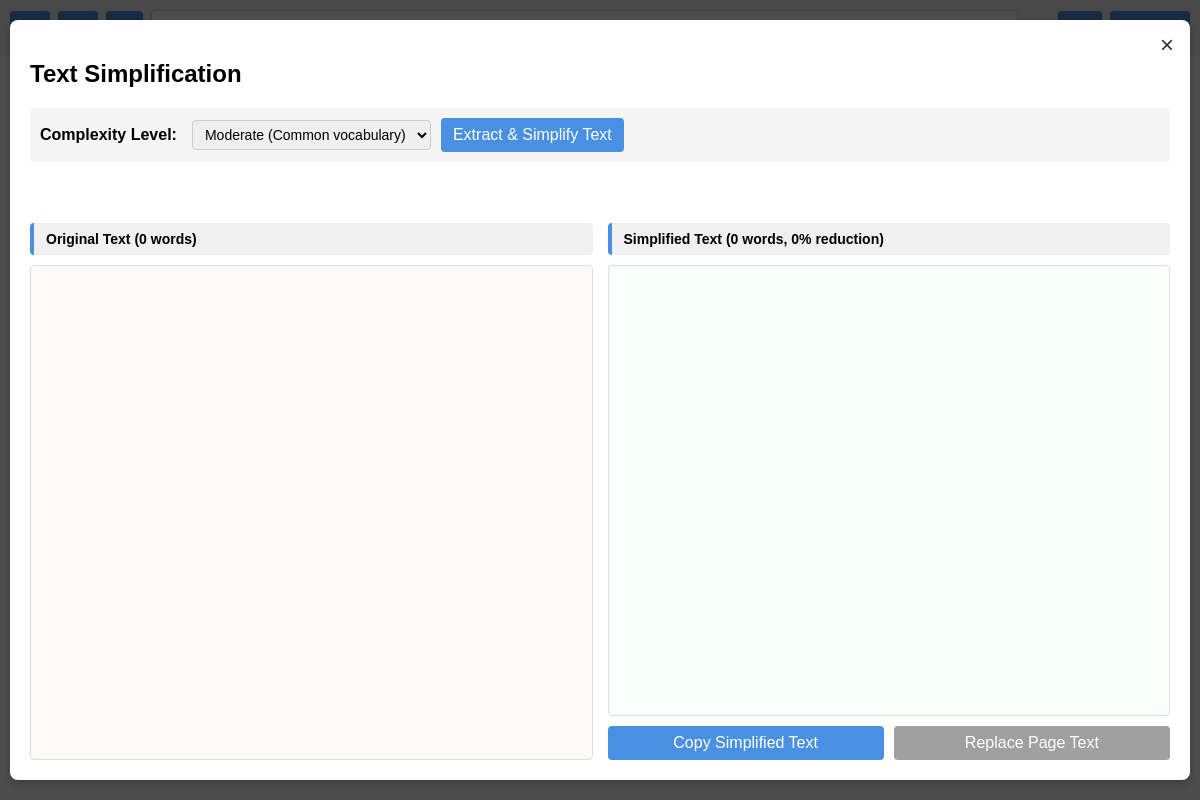
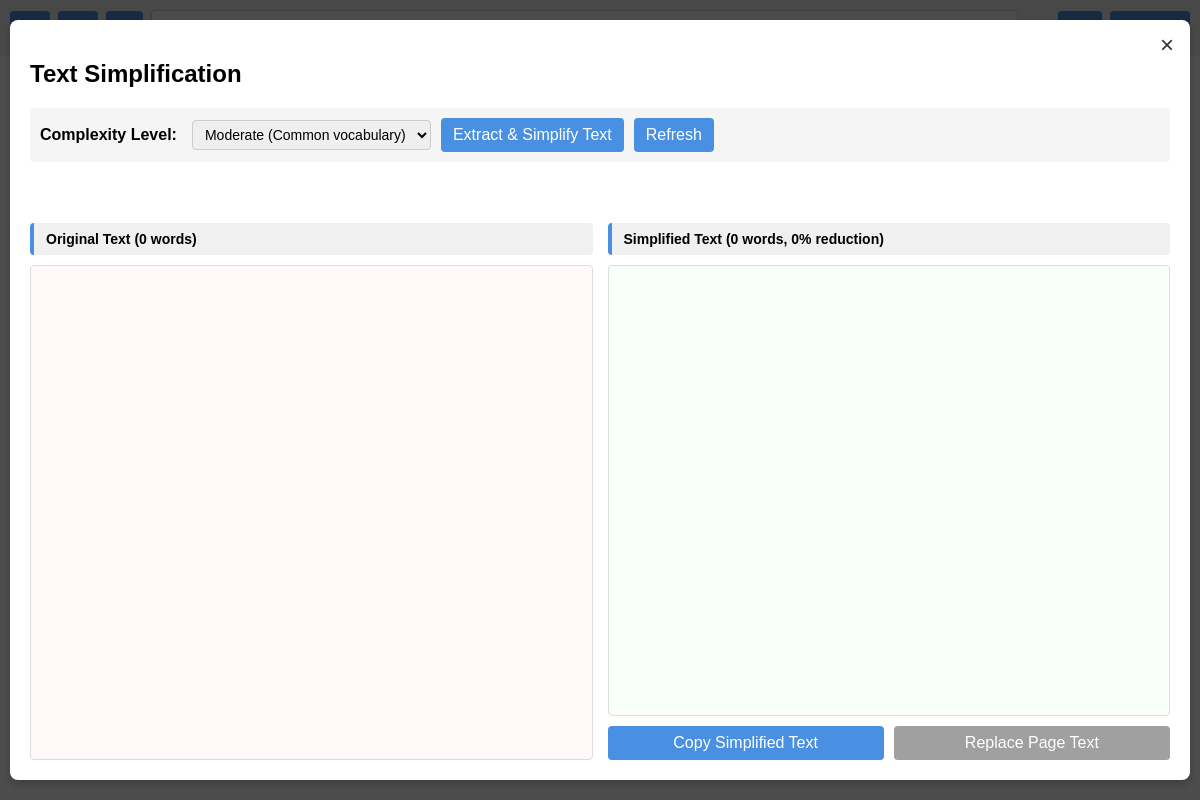
Before and after one commit to darkaengl/aura, an Electron app: page index.html in a window 1200 px wide. Both pictures are taken after a click on the button "Simplify page text". Drawn offline with nearby package versions, Linux system fonts and the light colour scheme; no server answers.

```diff
--- a/index.html
+++ b/index.html
@@ -363,6 +363,7 @@
           <option value="advanced">Advanced (Clear but detailed)</option>
         </select>
         <button id="extract-text-btn" class="nav-btn">Extract & Simplify Text</button>
+        <button id="refresh-simplification-btn" class="nav-btn">Refresh</button>
       </div>
 
       <div id="simplification-status" class="status-message"></div>
```
